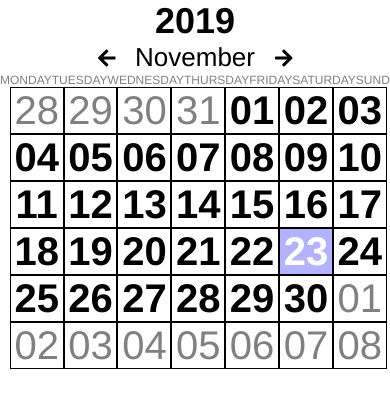
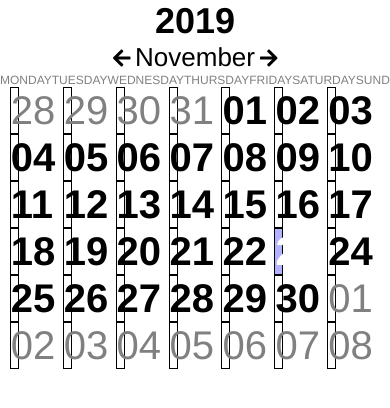
Before and after one commit to domotord90/react-calendar, a React (Create React App) app: page / in a window 390 px wide. Shown: the top 408 px of the page. Built offline with nearby package versions, Linux system fonts and the light colour scheme.

Commit message:
css fixes

```diff
--- a/src/styles/CalendarEvents.css
+++ b/src/styles/CalendarEvents.css
@@ -4,7 +4,7 @@
 }
 
 .event-button {
-  font-size: 36px;
+  font-size: 2.25rem;
   background: green;
   color: white;
   border: none;
@@ -19,7 +19,7 @@
 .event-input-container {
   display: flex;
   flex-direction: column;
-  font-size: 26px;
+  font-size: 1.625rem;
   margin-left: 10px;
 }
 
@@ -29,12 +29,12 @@
 
 .event-text-input {
   margin: 0 0 0 10px;
-  font-size: 20px;
+  font-size: 1.25rem;
   font-weight: 700;
 }
 
 .event-time-input {
-  font-size: 20px;
+  font-size: 1.25rem;
   margin: 0 0 0 151px;
 }
 
@@ -47,10 +47,10 @@
   display: flex;
   flex-direction: column;
   align-items: center;
-  font-size: 26px;
+  font-size: 1.625rem;
   margin: 10px 0 0 0;
   background: orange;
-  width: 50vw;
+  width: 50%;
   border-radius: 10px;
   border: 3px solid black;
 }
@@ -62,7 +62,7 @@
 
 .event-list-header {
   text-align: center;
-  font-size: 36px;
+  font-size: 2.25rem;
 }
 
 .event-list-container {
--- a/src/styles/Dates.css
+++ b/src/styles/Dates.css
@@ -8,11 +8,13 @@
 .day-name {
   color: gray;
   text-transform: uppercase;
+  width: fit-content;
+  font-size: 1rem;
 }
 
 .date-container {
   display: grid;
-  width: 95vw;
+  width: 95%;
   grid-template-columns: repeat(7, 1fr);
   column-gap: 0px;
   margin: 0 auto;
@@ -31,7 +33,7 @@
   display: inline-block;
   border: 1px solid black;
   border-collapse: collapse;
-  font-size: 50px;
+  font-size: 3.125rem;
   margin: 0;
   padding: 10px 0px;
   text-align: center;
@@ -55,12 +57,12 @@
 
 @media screen and (max-width: 700px) {
   .date-cell {
-    font-size: 40px;
+    font-size: 2.5rem;
     padding: 0;
-    width: 13.3vw;
+    width: 13.3%;
   }
 
   .day-name {
-    font-size: 12px;
+    font-size: 0.75rem;
   }
 }
--- a/src/styles/Month.css
+++ b/src/styles/Month.css
@@ -1,9 +1,9 @@
 .month-text {
-  font-size: 26px;
+  font-size: 1.625rem;
   font-weight: 400;
   margin: 0 5px;
   display: inline-block;
-  width: 150px;
+  width: fit-content;
   text-align: center;
   user-select: none;
 }
@@ -15,5 +15,5 @@
 }
 
 .arrows {
-  font-size: 20px;
+  font-size: 1.25rem;
 }
--- a/src/styles/Year.css
+++ b/src/styles/Year.css
@@ -1,6 +1,6 @@
 .year-text {
   font-weight: 700;
-  font-size: 36px;
+  font-size: 2.25rem;
 }
 
 .year-container {
--- a/src/styles/index.css
+++ b/src/styles/index.css
@@ -1,6 +1,7 @@
 html,
 body {
   height: 100%;
+  font-size: 16px;
 }
 
 body {
```
